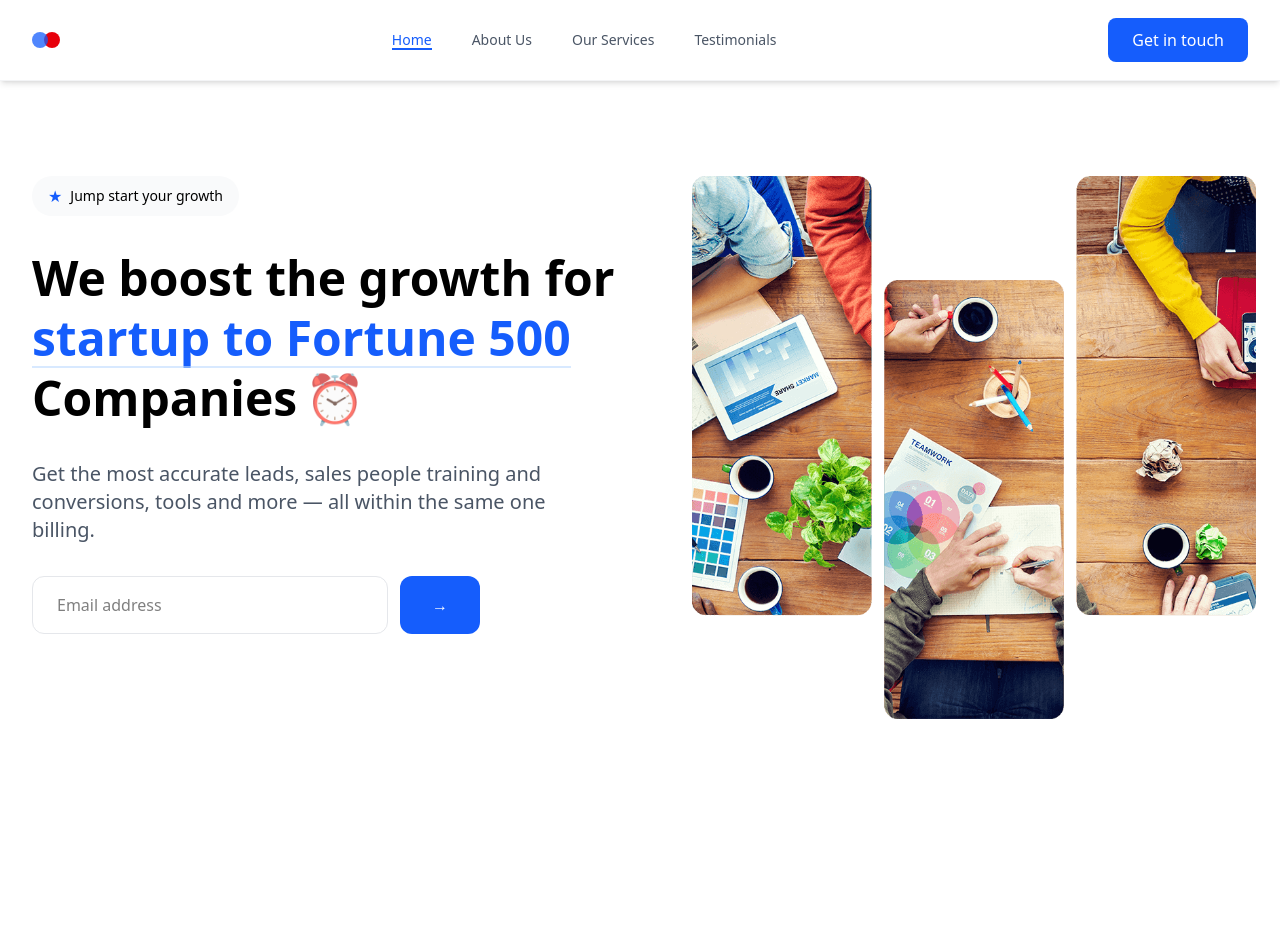
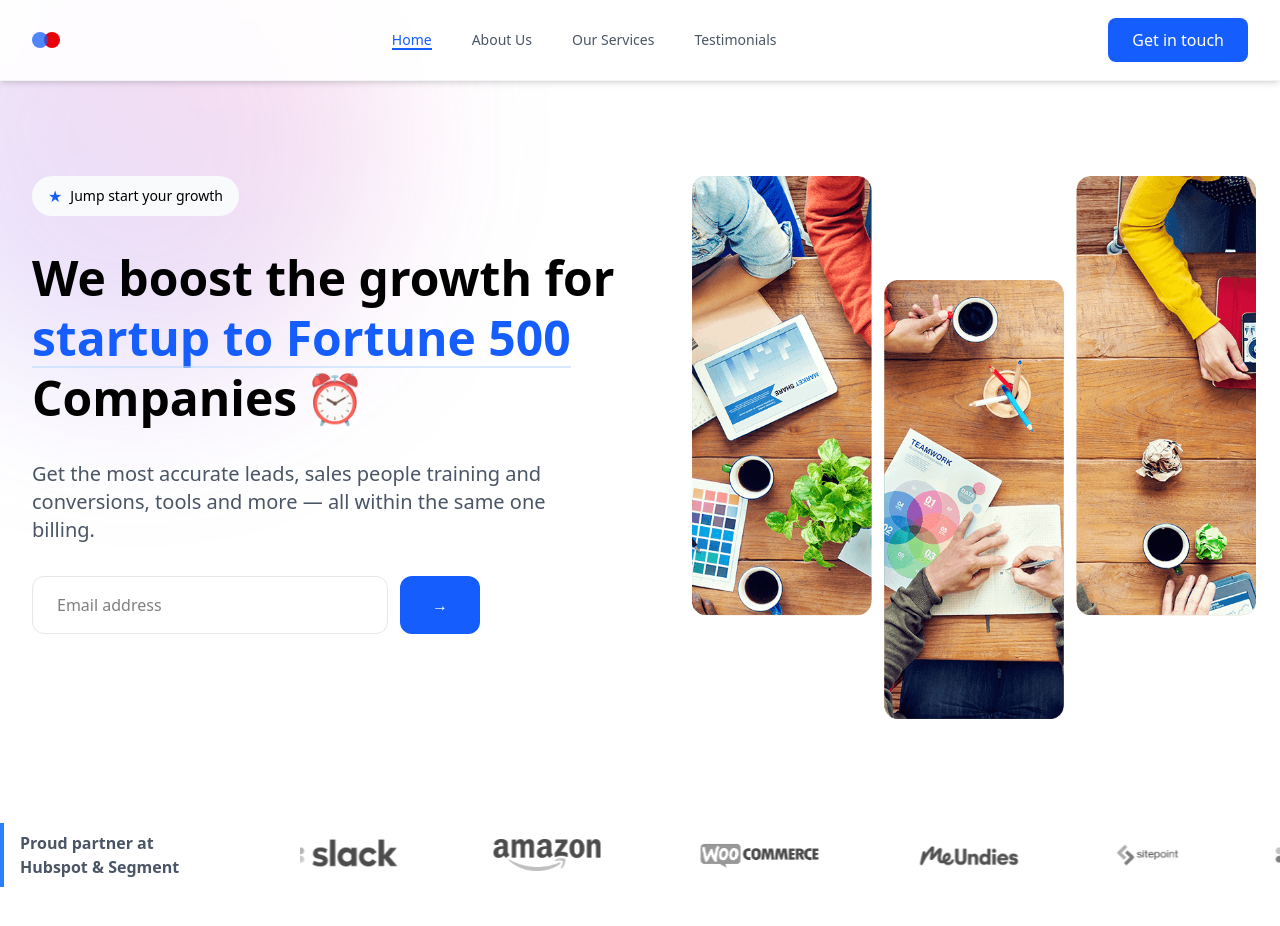
Before and after one commit to Hermi-git/Modern_Business_Landing, a React (Vite) app in the folder modern-business-landing/: page / in a window 1280 px wide. Shown: the top 926 px of the page. Before the commit the page ends 800 px from the top, so only its background shows below. Built offline with nearby package versions, Linux system fonts and the light colour scheme.

Commit message:
add companylogo animation component

```diff
--- a/modern-business-landing/src/App.css
+++ b/modern-business-landing/src/App.css
@@ -0,0 +1,8 @@
+.animate-marquee{
+    animation: marquee 25s linear infinite;
+
+}
+@keyframes marquee{
+    0% { transform: translateX(0); }
+    100% { transform: translateX(-50%); }
+}
--- a/modern-business-landing/src/App.jsx
+++ b/modern-business-landing/src/App.jsx
@@ -1,4 +1,5 @@
 import './App.css'
+import CompanyLogo from './Components/CompanyLogo'
 import Hero from './Components/Hero'
 import Navbar from './Components/Navbar'
 
@@ -6,8 +7,13 @@
 
   return (
     <main className='relative min-h-screen overflow-x-hidden'>
-      <Navbar />
+      <div className='absolute -top-28 -left-28 w-[500px] h-[500px] bg-gradient-to-tr from-indigo-500/20 to-pink-500/20 rounded-full blur-[80px] -z-10'></div>
+      <div className='overflow-hidden'>
+      <Navbar/>
       <Hero/>
+      <CompanyLogo/>
+      </div>
+
     </main>
   )
 }
--- /dev/null
+++ b/modern-business-landing/src/Components/CompanyLogo.jsx
@@ -0,0 +1,36 @@
+import React from 'react'
+import slack from "../assets/slack.png"
+import amazon from "../assets/amazon.png"
+import woocommerce from "../assets/woocommerce.png"
+import meundies from "../assets/meundies.png"
+import sitepoint from "../assets/sitepoint.png"
+
+const CompanyLogo = () => {
+    const logos = [slack, amazon, woocommerce, meundies, sitepoint]
+
+  return (
+    <div className='w-full overflow-hidden container mx-auto py-20 gap-8 flex sm:flex-row flex-col sm:items-center items-start'>
+
+        <div className='w-[300px] shrink-0 px-4 text-gray-600 border-l-4 border-blue-500 bg-white py-2 z-10 sm:text-base text-xl font-semibold text-left'>Proud partner at <br /> Hubspot & Segment</div>
+
+        <div className='flex animate-marquee whitespace-nowrap'>
+            {
+                logos.map((logo, index)=>(
+                    <img key={index} src={logo} alt="company logo" className='mx-12 h-8 w-36 object-contain grayscale opacity-70 hover:grayscale-0 hover:opacity-100 transition-all'/>
+                ))
+            }
+
+            {
+                logos.map((logo, index)=>(
+                    <img key={`duplicate- ${index}`} src={logo} alt="company logo" className='mx-12 h-8 w-36 object-contain grayscale opacity-70 hover:grayscale-0 hover:opacity-100 transition-all'/>
+                ))
+            }
+        </div>
+
+
+    </div>
+
+  )
+}
+
+export default CompanyLogo
--- a/modern-business-landing/src/Components/Hero.jsx
+++ b/modern-business-landing/src/Components/Hero.jsx
@@ -3,7 +3,7 @@
 
 const Hero = () => {
   return (
-    <section className='container mx-auto flex flex-col md:flex-row justify-between item-center pt-44 pb-6 px-4 sm:px-6 lg:ps-8'>
+    <section id='home' className='container mx-auto flex flex-col md:flex-row justify-between item-center pt-44 pb-6 px-4 sm:px-6 lg:ps-8'>
         {/* left column */}
         <div className='w-full md:w-1/2 space-y-8'>
         {/* star badge */}
--- a/modern-business-landing/src/index.css
+++ b/modern-business-landing/src/index.css
@@ -1 +1,6 @@
 @import "tailwindcss";
+
+html {
+  scroll-behavior: smooth;
+  scroll-padding-top: 100px;
+}
```
